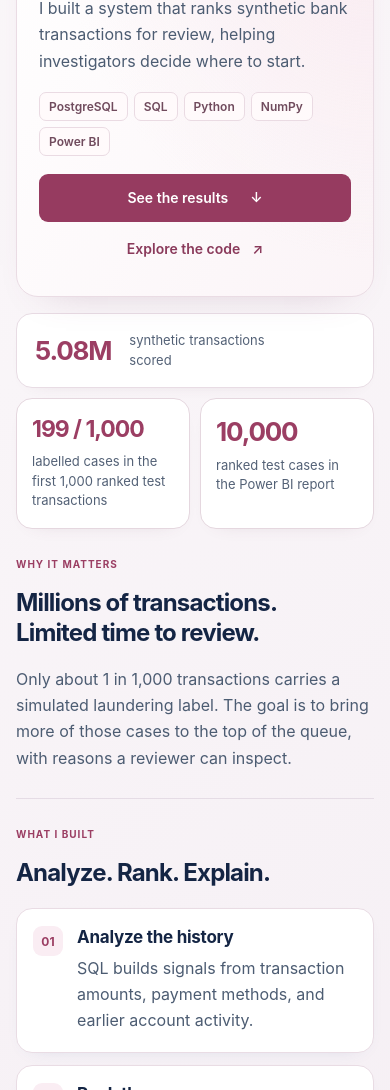
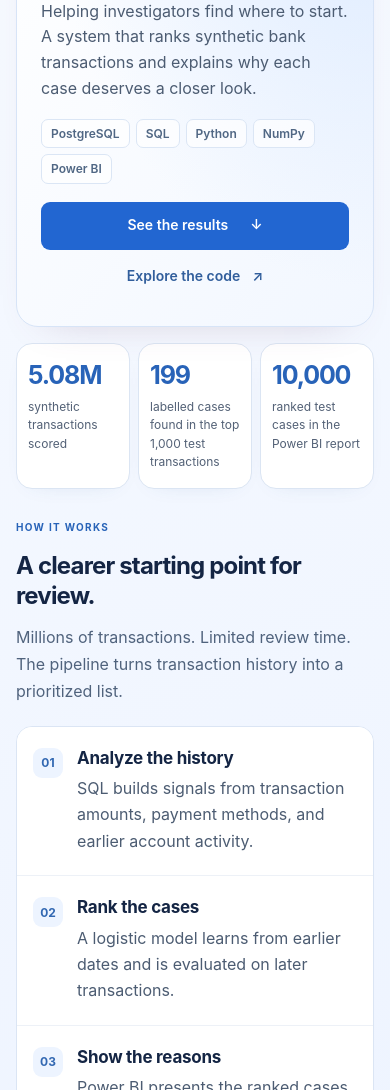
Before and after one commit to Tansari2004/tarik-alansari-portfolio, a plain HTML site: page financial-crime.html in a window 390 px wide. Shown: the part 219-1309 px from the top of the page. Drawn offline with Linux system fonts and the light colour scheme.

Commit message:
Simplify financial crime page with lighter mobile presentation

```diff
--- a/financial-crime.css
+++ b/financial-crime.css
@@ -29,3 +29,29 @@ table{width:100%;border-collapse:collapse;font-size:14px;text-align:left;font-va
  .crime-page h2{font-size:24px}.crime-page .eyebrow{letter-spacing:.1em;line-height:1.7}
  .crime-page .more summary{font-size:14px}.detail-content p{font-size:16px}table{font-size:12px}th,td{padding:11px 9px}.sources{display:grid;gap:2px}.context strong{font-size:16px}
 }
+
+/* Quiet blue surfaces and a shorter first read. */
+.crime-page{background:linear-gradient(155deg,#f7faff,#eef4ff 55%,#f7faff)}
+.crime-page .page{max-width:920px}
+.crime-page .hero{background:radial-gradient(ellipse at 100% 0,#c9dfff99,transparent 65%),linear-gradient(130deg,#fff,#f2f7ff);border-color:#d7e4f7;padding:42px}
+.crime-page h1{font-size:clamp(34px,5vw,52px);letter-spacing:-.05em}
+.crime-page h1 span,.crime-page .eyebrow,.crime-page .results strong{color:#2863b8}
+.crime-page .button{background:#2266d1}.crime-page .button:hover{background:#1957b9}
+.crime-page .secondary,.crime-page .back,.crime-page .email,.crime-page .more summary,.sources a{color:#315e9c}
+.crime-page .tools span{border-color:#dbe6f5;background:#ffffffb3;color:#506784}
+.crime-page .results{gap:12px}.crime-page .results div,.crime-page .results div:first-child{border-color:#dbe5f3;box-shadow:0 7px 22px -18px #315b9244}
+.crime-page .results div+div{border-color:#dbe5f3}
+.crime-page .section{border-color:#dce5f2}.crime-page .steps li,.crime-page .report{border-color:#dce6f4}
+.crime-page .steps .number{background:#edf4ff;color:#3268b2}
+.crime-page .report figcaption h3{color:#233b5a}.crime-page .report a::after{color:#3268b2;border-color:#dbe6f4}
+.crime-page .more{background:#ffffffb8;border-color:#d7e3f4}.additional-report{padding-bottom:0}.additional-report[open]{padding-bottom:20px}.additional-report .report{margin-top:0}
+.context{background:#eaf2ff;border:1px solid #d5e3f9;border-radius:14px;color:#284770;padding:22px}.context p{color:#455d7c}
+.section-intro{font-size:16px;line-height:1.7;color:#50637d;max-width:600px;margin-top:13px}
+.crime-page table caption,.crime-page thead{background:#f1f6ff}.crime-page .table-scroll{border-color:#dce5f2}.crime-page th,.crime-page td{border-color:#e4ebf5}
+@media(max-width:650px){
+ .crime-page .hero{padding:27px 24px}.crime-page h1{font-size:34px}.crime-page .lead{font-size:16px;line-height:1.6}
+ .crime-page .results{grid-template-columns:repeat(3,minmax(0,1fr));gap:8px}.crime-page .results div,.crime-page .results div:first-child{grid-column:auto;display:block;padding:16px 11px}.crime-page .results div:first-child span{max-width:none;margin-top:8px}.crime-page .results strong,.crime-page .results div:nth-child(2) strong{font-size:25px}.crime-page .results span{font-size:12px;line-height:1.55}
+ .crime-page .section{padding:30px 0}.crime-page .steps{gap:0;border:1px solid #dbe5f4;border-radius:16px;background:white;overflow:hidden}.crime-page .steps li{border:0;border-radius:0;box-shadow:none;padding:21px 19px 21px 60px}.crime-page .steps li+li{border-top:1px solid #edf1f7}.crime-page .steps .number{top:21px}
+ .context{padding:20px}.crime-page .report figcaption{padding:20px}.crime-page .eyebrow{font-size:10px;letter-spacing:.13em}
+}
+@media(max-width:360px){.crime-page .results div,.crime-page .results div:first-child{padding:14px 9px}.crime-page .results strong,.crime-page .results div:nth-child(2) strong{font-size:23px}.crime-page .results span{font-size:11px}}
--- a/financial-crime.html
+++ b/financial-crime.html
@@ -3,7 +3,7 @@
 <head>
   <meta charset="utf-8">
   <meta name="viewport" content="width=device-width, initial-scale=1, viewport-fit=cover">
-  <meta name="theme-color" content="#f7f3f6">
+  <meta name="theme-color" content="#f2f6ff">
   <meta name="description" content="Financial Crime Analytics by Tarik Alansari. A case-ranking system built across 5.08 million synthetic transactions with PostgreSQL, Python, machine learning and Power BI.">
   <link rel="canonical" href="https://tansari2004.github.io/tarik-alansari-portfolio/financial-crime.html">
   <meta property="og:title" content="Financial Crime Analytics · Tarik Alansari">
@@ -13,7 +13,7 @@
   <meta property="og:image" content="https://tansari2004.github.io/tarik-alansari-portfolio/financial-crime-button.webp">
   <title>Financial Crime Analytics · Tarik Alansari</title>
   <link rel="stylesheet" href="banking-pipeline.css?v=3">
-  <link rel="stylesheet" href="financial-crime.css?v=2">
+  <link rel="stylesheet" href="financial-crime.css?v=3">
   <script src="banking-pipeline.js" defer></script>
 </head>
 <body class="crime-page">
@@ -21,26 +21,22 @@
     <nav class="nav" aria-label="Project navigation"><a href="./" class="back">← Back to portfolio</a><span>Tarik Alansari</span></nav>
 
     <header class="hero">
-      <p class="eyebrow">MACHINE LEARNING · FINANCIAL SERVICES</p>
+      <p class="eyebrow">A PROJECT BY TARIK ALANSARI</p>
       <h1>Financial Crime<br><span>Analytics</span></h1>
-      <p class="lead">I built a system that ranks synthetic bank transactions for review, helping investigators decide where to start.</p>
+      <p class="lead">Helping investigators find where to start. A system that ranks synthetic bank transactions and explains why each case deserves a closer look.</p>
       <div class="tools" aria-label="Project tools"><span>PostgreSQL</span><span>SQL</span><span>Python</span><span>NumPy</span><span>Power BI</span></div>
       <div class="hero-actions"><a class="button" href="#report">See the results <span aria-hidden="true">↓</span></a><a class="secondary" href="https://github.com/Tansari2004/financial-crime-investigation-analytics" target="_blank" rel="noopener noreferrer">Explore the code <span aria-hidden="true">↗</span></a></div>
     </header>
 
     <section class="results" aria-label="Verified project results">
       <div><strong>5.08M</strong><span>synthetic transactions scored</span></div>
-      <div><strong>199 / 1,000</strong><span>labelled cases in the first 1,000 ranked test transactions</span></div>
+      <div><strong>199</strong><span>labelled cases found in the top 1,000 test transactions</span></div>
       <div><strong>10,000</strong><span>ranked test cases in the Power BI report</span></div>
     </section>
 
-    <section class="section overview" aria-labelledby="overview">
-      <div><p class="eyebrow">WHY IT MATTERS</p><h2 id="overview">Millions of transactions.<br>Limited time to review.</h2></div>
-      <p>Only about 1 in 1,000 transactions carries a simulated laundering label. The goal is to bring more of those cases to the top of the queue, with reasons a reviewer can inspect.</p>
-    </section>
-
     <section class="section" aria-labelledby="flow">
-      <p class="eyebrow">WHAT I BUILT</p><h2 id="flow">Analyze. Rank. Explain.</h2>
+      <p class="eyebrow">HOW IT WORKS</p><h2 id="flow">A clearer starting point for review.</h2>
+      <p class="section-intro">Millions of transactions. Limited review time. The pipeline turns transaction history into a prioritized list.</p>
       <ol class="steps">
         <li><span class="number">01</span><h3>Analyze the history</h3><p>SQL builds signals from transaction amounts, payment methods, and earlier account activity.</p></li>
         <li><span class="number">02</span><h3>Rank the cases</h3><p>A logistic model learns from earlier dates and is evaluated on later transactions.</p></li>
@@ -51,8 +47,10 @@
     <section class="section" id="report" aria-labelledby="report-title">
       <div class="section-heading"><div><p class="eyebrow">THE RESULTS</p><h2 id="report-title">A queue built for investigation.</h2></div><span class="quiet">Power BI report</span></div>
       <p class="image-hint">Tap a screenshot to view it larger.</p>
-      <figure class="report wide"><a href="crime-assets/review-queue.png" target="_blank" rel="noopener noreferrer" aria-label="Open full-size ranked review queue screenshot"><img src="crime-assets/review-queue.png" width="2880" height="1800" alt="Power BI financial crime review queue showing ranked synthetic transactions, model scores, explanations, amounts and currencies" loading="lazy" decoding="async"></a><figcaption><h3>Ranked review queue</h3><p>The top 10,000 later-period cases include review rank, model score, transaction details, and a plain-language reason for prioritization.</p></figcaption></figure>
+      <figure class="report wide"><a href="crime-assets/review-queue.png" target="_blank" rel="noopener noreferrer" aria-label="Open full-size ranked review queue screenshot"><img src="crime-assets/review-queue.png" width="2880" height="1800" alt="Power BI financial crime review queue showing ranked synthetic transactions, model scores, explanations, amounts and currencies" loading="lazy" decoding="async"></a><figcaption><h3>Every case, with a reason.</h3><p>Explore 10,000 ranked test cases with scores, transaction details, and model explanations.</p></figcaption></figure>
+      <details class="more additional-report"><summary>See the currency dashboard <span aria-hidden="true">+</span></summary>
       <figure class="report"><a href="crime-assets/currency-dashboard.png" target="_blank" rel="noopener noreferrer" aria-label="Open full-size case counts by currency screenshot"><img src="crime-assets/currency-dashboard.png" width="2880" height="1800" alt="Power BI dashboard chart showing ranked review cases by payment currency" loading="lazy" decoding="async"></a><figcaption><h3>Cases by currency</h3><p>A simple dashboard view helps investigators understand how the ranked sample is distributed across payment currencies.</p></figcaption></figure>
+      </details>
       <aside class="context"><strong>What the result means</strong><p>Reviewing the first 1,000 ranked test transactions would surface 199 labelled cases. That is 19.9% precision and captures 12.35% of all 1,611 positive labels in the test period.</p></aside>
       <details class="more evaluation"><summary>Model details & verified results <span aria-hidden="true">+</span></summary>
         <div class="detail-content">
```
